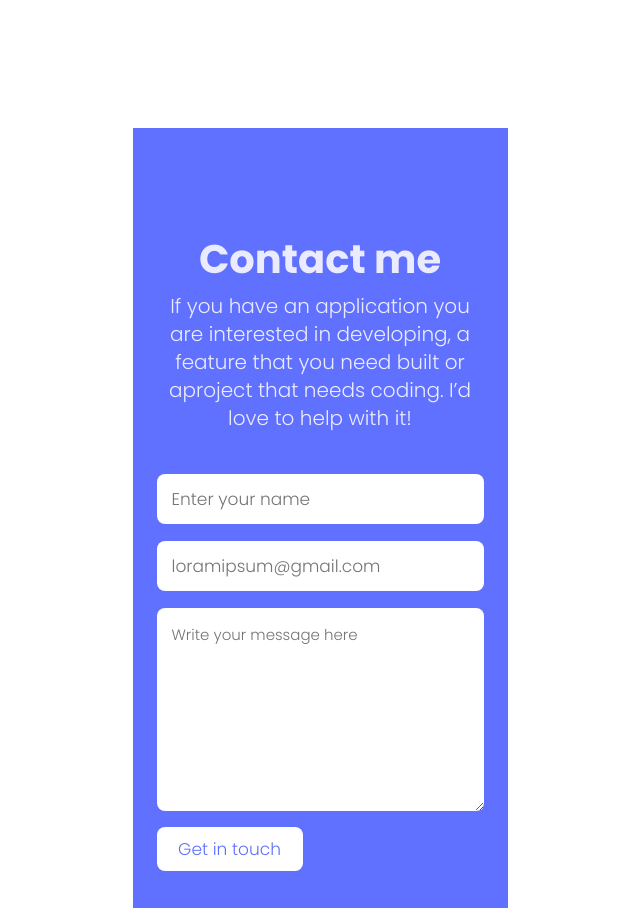
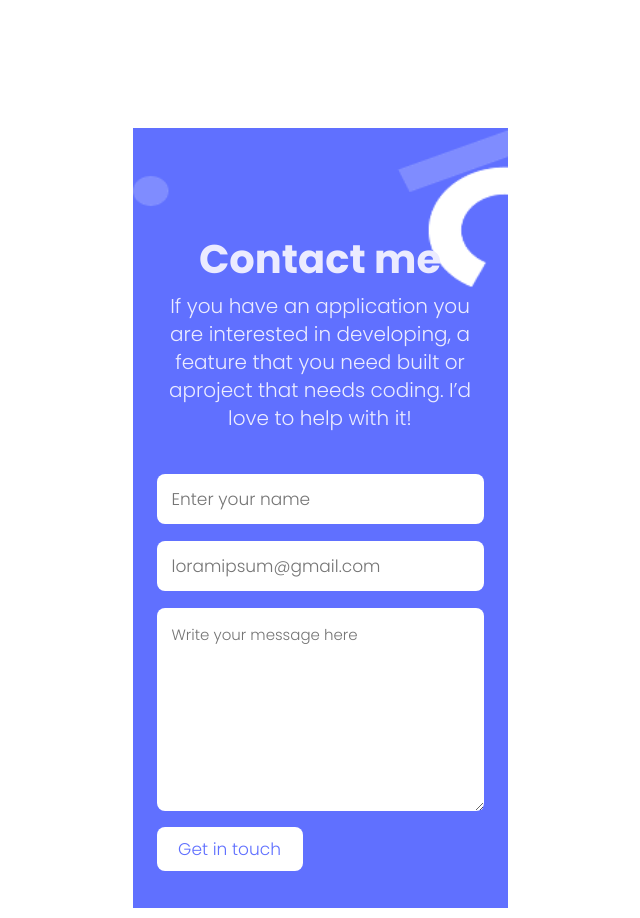
Before and after one commit to jalal1379/Microverse_portflaio, a website: page index.html in a window 1280 px wide. Shown: the part 4820-5738 px from the top of the page, without its empty margins (320-960 px from the left). Drawn offline with Linux system fonts and the light colour scheme.

Commit message:
Add linters

```diff
--- a/css/style.css
+++ b/css/style.css
@@ -748,17 +748,14 @@ body {
   font-size: 20px;
 }
 
-
-    .contact{
+.contact {
+  background: #6070ff;
   background-image: url(../contact\ form\ shapes-mobile@2x.png);
   width: 375px;
   height: 780px;
-    margin-top: 10px;
   overflow: hidden;
   margin: auto;
-      background: #6070FF;
   background-size: cover;
-      margin-top: -150px;
   display: flex;
   flex-direction: column;
   text-align: center;
```
Lines whose indentation alone changed are shown as unchanged.
